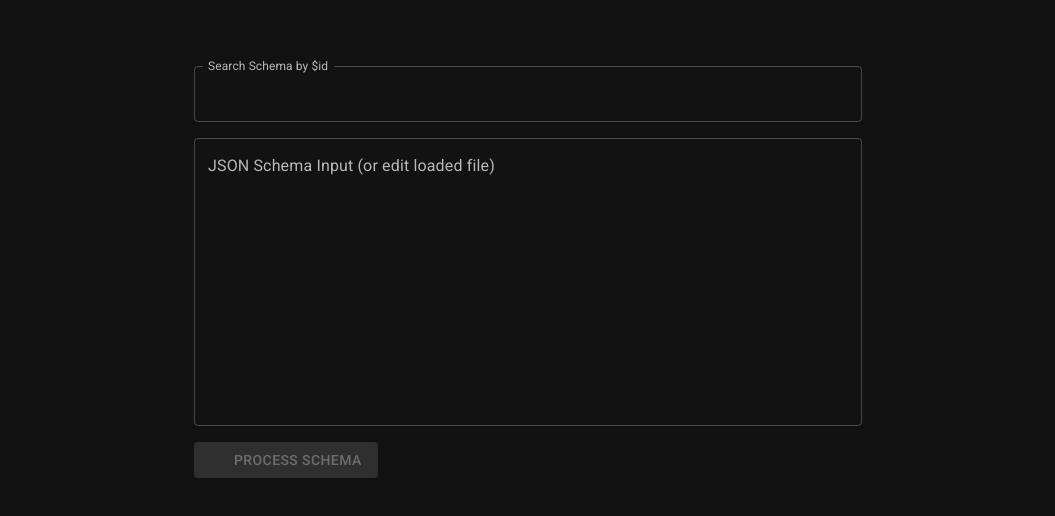
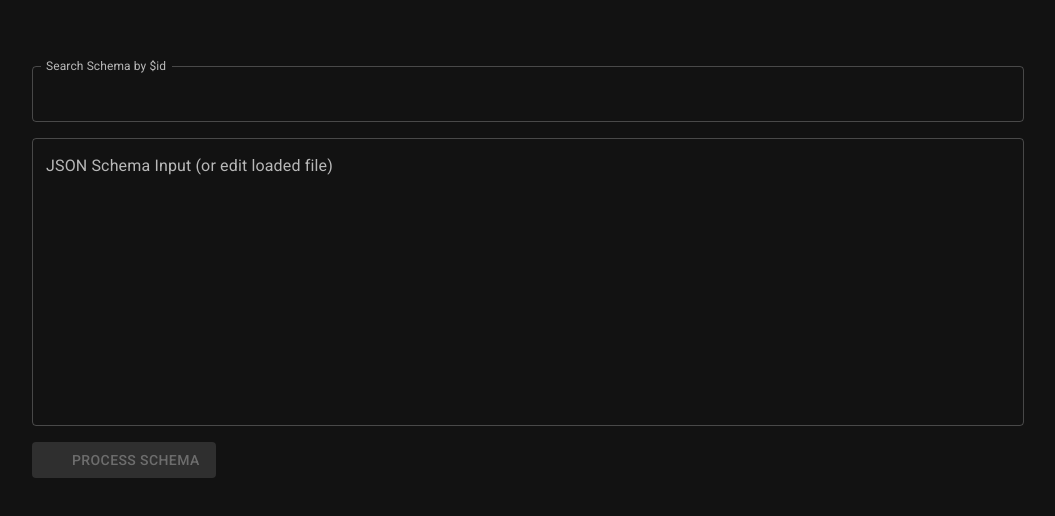
Before and after one commit to ATSeeq/JSONBORN, a React (Vite) app: page / in a window 1280 px wide. Shown: the part 128-644 px from the top of the page, without its empty margins (112-1167 px from the left). Built offline with nearby package versions, Linux system fonts and the light colour scheme; some icons are missing.

Commit message:
made all views more flexible

```diff
--- a/src/features/schemaEditor/GeneratedJsonView.tsx
+++ b/src/features/schemaEditor/GeneratedJsonView.tsx
@@ -9,14 +9,14 @@ export function GeneratedJsonView() {
     const json = location.state?.json || '';
 
     return (
-        <Box sx={{ p: 2 }}>
+        <Box sx={{ p: 2, width: '80vw', maxWidth: '1400px', minWidth: '350px', mx: 'auto' }}>
             <Box sx={{ display: 'flex', alignItems: 'center', gap: 2, mb: 2 }}>
                 <Button variant="outlined" startIcon={<ArrowBackIcon />} onClick={() => navigate(-1)}>
-                    Back to Form
+                    Back
                 </Button>
                 <Typography variant="h5">Generated JSON</Typography>
             </Box>
-            <Box sx={{ maxWidth: '800px', mx: 'auto' }}>
+            <Box sx={{ width: '100%' }}>
                 <SchemaTextField
                     value={json}
                     slotProps={{
--- a/src/features/schemaEditor/SchemaForm.tsx
+++ b/src/features/schemaEditor/SchemaForm.tsx
@@ -5,14 +5,37 @@ import { useNavigate } from 'react-router-dom';
 import ArrowBackIcon from '@mui/icons-material/ArrowBack';
 import Form from '@rjsf/core';
 import validator from '@rjsf/validator-ajv8';
-import { useState } from 'react';
+import { useState, useMemo, useCallback, useEffect, useRef } from 'react';
 import type { IChangeEvent } from '@rjsf/core';
+import debounce from 'lodash/debounce';
+
+type DebouncedFunction = {
+    (data: any): void;
+    cancel: () => void;
+};
 
 export function SchemaForm() {
-    const schema = useAppSelector(selectResolvedSchema);
+    const rawSchema = useAppSelector(selectResolvedSchema);
     const navigate = useNavigate();
     const [formData, setFormData] = useState<any>({});
 
+    // Memoize the schema to prevent unnecessary re-renders
+    const schema = useMemo(() => rawSchema, [rawSchema]);
+
+    // Create a ref to store the debounced function
+    const debouncedSetFormDataRef = useRef<DebouncedFunction | null>(null);
+
+    // Set up the debounced function in useEffect
+    useEffect(() => {
+        debouncedSetFormDataRef.current = debounce((data: any) => {
+            setFormData(data);
+        }, 100);
+
+        // Cleanup function to cancel any pending debounced calls
+        return () => {
+            debouncedSetFormDataRef.current?.cancel();
+        };
+    }, []);
 
     const handleChange = useCallback((data: IChangeEvent<any>) => {
         debouncedSetFormDataRef.current?.(data.formData);
@@ -31,21 +54,26 @@ export function SchemaForm() {
             <Box sx={{ p: 2 }}>
                 <Typography color="error">No schema available. Please parse a schema first.</Typography>
                 <Button variant="outlined" startIcon={<ArrowBackIcon />} onClick={() => navigate('/')} sx={{ mt: 2 }}>
-                    Back to Schema Input
+                    Back
                 </Button>
             </Box>
         );
     }
 
     return (
-        <Box sx={{ p: 2 }}>
+        <Box sx={{ p: 2, width: '80vw', maxWidth: '1400px', minWidth: '350px', mx: 'auto' }}>
             <Box sx={{ display: 'flex', alignItems: 'center', gap: 2, mb: 2 }}>
-                <Button variant="outlined" startIcon={<ArrowBackIcon />} onClick={() => navigate('/')}>
-                    Back to Schema Input
+                <Button
+                    sx={{ width: '100px', flexShrink: 0, flexGrow: 0 }}
+                    variant="outlined"
+                    startIcon={<ArrowBackIcon />}
+                    onClick={() => navigate('/')}
+                >
+                    Back
                 </Button>
                 <Typography variant="h5">{schema.title || schema.$id || 'Untitled Schema'}</Typography>
             </Box>
-            <Box sx={{ maxWidth: '800px', mx: 'auto' }}>
+            <Box sx={{ width: '100%' }}>
                 <Form
                     schema={schema}
                     validator={validator}
--- a/src/features/schemaEditor/SchemaInput.tsx
+++ b/src/features/schemaEditor/SchemaInput.tsx
@@ -75,7 +75,18 @@ export function SchemaInput() {
     };
 
     return (
-        <Box sx={{ p: 2, display: 'flex', flexDirection: 'column', gap: 2, minWidth: '700px', maxWidth: '1000px' }}>
+        <Box
+            sx={{
+                p: 2,
+                display: 'flex',
+                flexDirection: 'column',
+                gap: 2,
+                width: '80vw',
+                maxWidth: '1400px',
+                minWidth: '350px',
+                mx: 'auto',
+            }}
+        >
             <FormControl fullWidth>
                 <Autocomplete
                     id="schema-select"
```
